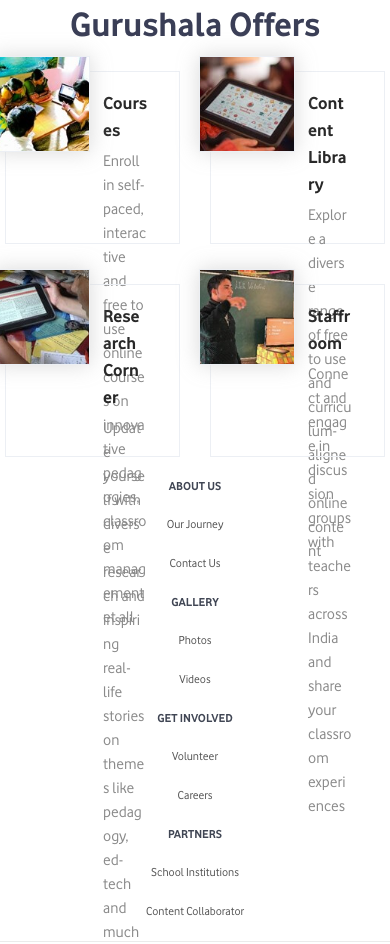
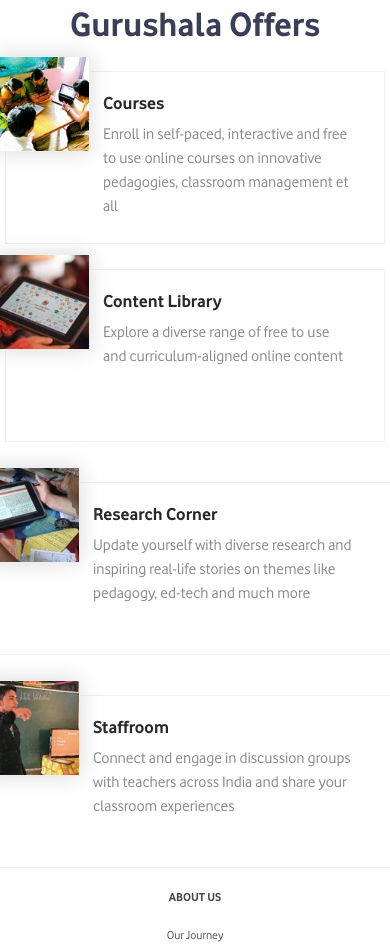
Before and after one commit to sahersiddiqui/nuxt, a Nuxt app: page / in a window 390 px wide. Shown: the part 549-1493 px from the top of the page. Built offline with nearby package versions, Linux system fonts and the light colour scheme.

Commit message:
responsive layout of index pags

```diff
--- a/pages/index.vue
+++ b/pages/index.vue
@@ -23,8 +23,8 @@
                 <h2 class="section_title text-left">Gurushala Offers</h2>
                 <div class="in">
 
-                    <div class="flex-row">
-                        <div class="flex_col_sm_5">
+                    <div class="md-layout">
+                        <div class="md-layout-item">
                             <div class="offer_card">
                                 <a href="https://gurushala.co/course">
                                     <div class="inner_wrap">
@@ -39,7 +39,7 @@
                                 </a>
                             </div>
                         </div>
-                        <div class="flex_col_sm_5">
+                        <div class="md-layout-item">
                             <div class="offer_card">
                                 <a href="https://gurushala.co/content">
                                     <div class="inner_wrap">
@@ -57,7 +57,7 @@
                     </div>
 
                     <div class="flex-row">
-                        <div class="flex_col_sm_5">
+                        <div class="md-layout-item">
                             <div class="offer_card">
                                 <a href="https://gurushala.co/ed-tech">
                                     <div class="inner_wrap">
@@ -72,7 +72,7 @@
                                 </a>
                             </div>
                         </div>
-                        <div class="flex_col_sm_5">
+                        <div class="md-layout-item">
                             <div class="offer_card">
                                 <a href="https://gurushala.co/networking">
                                     <div class="inner_wrap">
```
